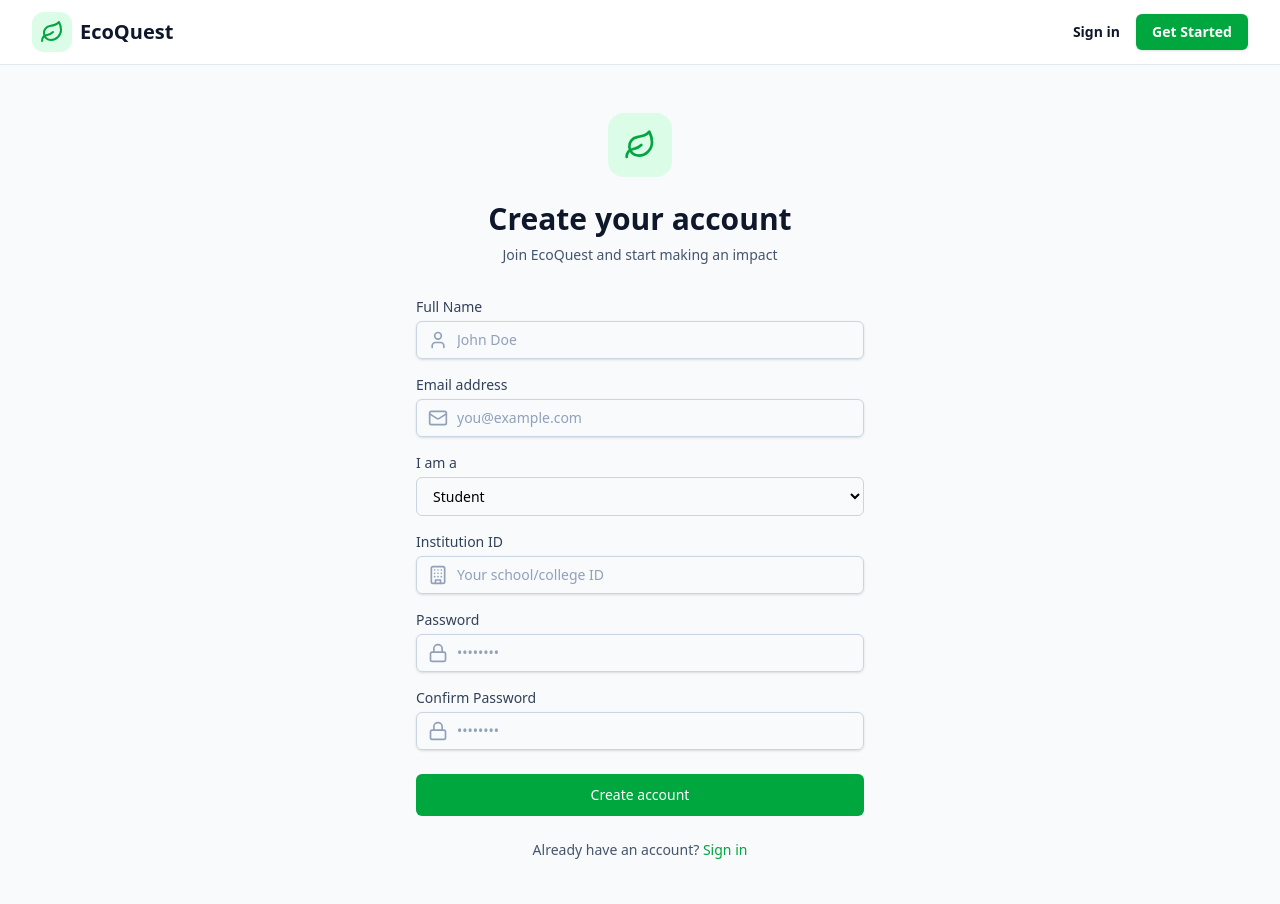
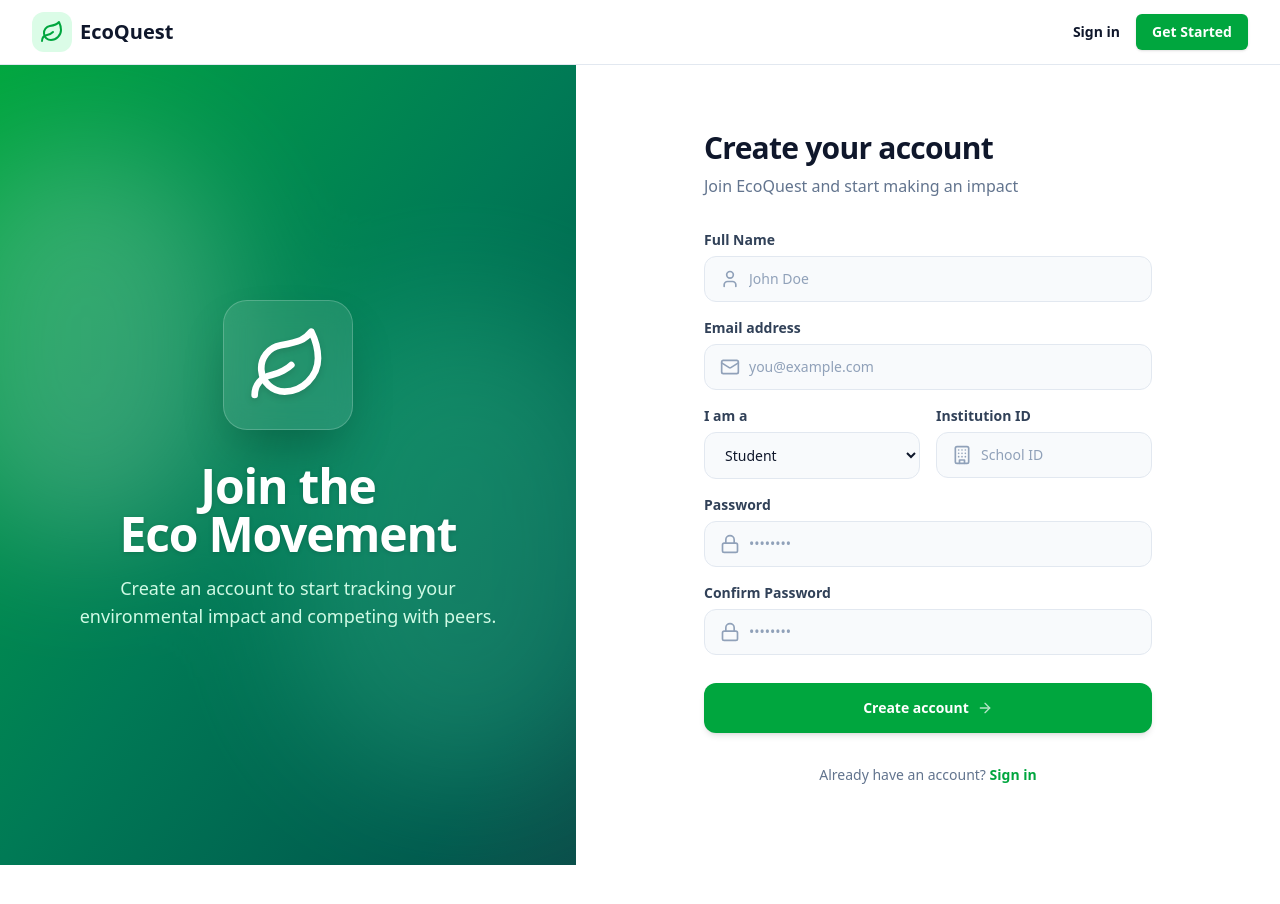
Before and after one commit to spjr1115-creator/ecoquest, a React (Vite) app in the folder apps/web/: page /register in a window 1280 px wide. Shown: the top 904 px of the page. After the commit the page ends 865 px from the top, so only its background shows below. Built offline with nearby package versions, Linux system fonts and the light colour scheme; no server answers.

Commit message:
Redesign Register UI to match new premium design language

```diff
--- a/apps/web/src/pages/Register.jsx
+++ b/apps/web/src/pages/Register.jsx
@@ -1,7 +1,7 @@
 import { useState } from 'react'
 import { useNavigate, Link } from 'react-router-dom'
 import { useAuth } from '../context/AuthContext'
-import { Leaf, Mail, Lock, User, Building, AlertCircle } from 'lucide-react'
+import { Leaf, Mail, Lock, User, Building, AlertCircle, ArrowRight, CheckCircle } from 'lucide-react'
 
 export default function Register() {
   const [formData, setFormData] = useState({
@@ -83,27 +83,51 @@ export default function Register() {
   }
 
   return (
-    <div className="min-h-screen flex items-center justify-center px-4 sm:px-6 lg:px-8 bg-slate-50 py-12">
-      <div className="max-w-md w-full space-y-8">
-        <div className="text-center">
-          <div className="mx-auto h-16 w-16 flex items-center justify-center rounded-2xl bg-green-100">
+    <div className="min-h-screen flex bg-white">
+      {/* Left Side - Visual/Branding (Hidden on mobile) */}
+      <div className="hidden lg:flex lg:w-[45%] relative overflow-hidden bg-gradient-to-br from-green-600 via-emerald-700 to-teal-900 justify-center items-center">
+        {/* Decorative background shapes */}
+        <div className="absolute top-0 left-0 w-full h-full overflow-hidden opacity-20 pointer-events-none">
+          <div className="absolute top-[10%] -left-[10%] w-[50%] h-[50%] rounded-full bg-white blur-3xl mix-blend-overlay"></div>
+          <div className="absolute bottom-[10%] -right-[10%] w-[60%] h-[60%] rounded-full bg-emerald-300 blur-3xl mix-blend-overlay"></div>
+        </div>
+
+        <div className="relative z-10 flex flex-col items-center text-center px-12">
+          <div className="bg-white/10 p-6 rounded-3xl backdrop-blur-md border border-white/20 mb-8 shadow-2xl">
+            <Leaf className="h-20 w-20 text-white drop-shadow-md" />
+          </div>
+          <h1 className="text-4xl md:text-5xl font-black text-white tracking-tight mb-4 drop-shadow-sm">
+            Join the <br/>Eco Movement
+          </h1>
+          <p className="text-emerald-100 text-lg max-w-md font-medium">
+            Create an account to start tracking your environmental impact and competing with peers.
+          </p>
+        </div>
+      </div>
+
+      {/* Right Side - Form */}
+      <div className="flex-1 flex items-center justify-center p-8 sm:p-12 lg:p-16 h-screen overflow-y-auto">
+        <div className="w-full max-w-md space-y-8 animate-in fade-in slide-in-from-bottom-4 duration-700 pb-12">
+
+          <div className="text-center lg:text-left mt-8">
+            <div className="lg:hidden mx-auto h-16 w-16 flex items-center justify-center rounded-2xl bg-green-100 mb-6">
               <Leaf className="h-8 w-8 text-green-600" />
             </div>
-          <h2 className="mt-6 text-3xl font-bold text-slate-900">
+            <h2 className="text-3xl font-black text-slate-900 tracking-tight">
               Create your account
             </h2>
-          <p className="mt-2 text-sm text-slate-600">
+            <p className="mt-2 text-slate-500 font-medium">
               Join EcoQuest and start making an impact
             </p>
           </div>
 
-        <form className="mt-8 space-y-6" onSubmit={handleSubmit}>
+          <form className="mt-8 space-y-5" onSubmit={handleSubmit}>
             {error && (
-            <div className="rounded-md bg-red-50 p-4">
-              <div className="flex">
-                <AlertCircle className="h-5 w-5 text-red-400" />
+              <div className="rounded-xl bg-red-50 p-4 border border-red-100 animate-in fade-in slide-in-from-top-2">
+                <div className="flex items-center">
+                  <AlertCircle className="h-5 w-5 text-red-500 shrink-0" />
                   <div className="ml-3">
-                  <p className="text-sm text-red-800">{error}</p>
+                    <p className="text-sm font-bold text-red-800">{error}</p>
                   </div>
                 </div>
               </div>
@@ -111,12 +135,12 @@ export default function Register() {
 
             <div className="space-y-4">
               <div>
-              <label htmlFor="name" className="block text-sm font-medium text-slate-700">
+                <label htmlFor="name" className="block text-sm font-bold text-slate-700 mb-1.5">
                   Full Name
                 </label>
-              <div className="mt-1 relative">
-                <div className="absolute inset-y-0 left-0 pl-3 flex items-center pointer-events-none">
-                  <User className="h-5 w-5 text-slate-400" />
+                <div className="relative group">
+                  <div className="absolute inset-y-0 left-0 pl-4 flex items-center pointer-events-none transition-colors group-focus-within:text-green-600">
+                    <User className="h-5 w-5 text-slate-400 group-focus-within:text-green-500 transition-colors" />
                   </div>
                   <input
                     id="name"
@@ -125,19 +149,19 @@ export default function Register() {
                     required
                     value={formData.name}
                     onChange={handleChange}
-                  className="block w-full pl-10 pr-3 py-2 border border-slate-300 rounded-md shadow-sm placeholder-slate-400 focus:outline-none focus:ring-green-500 focus:border-green-500 sm:text-sm"
+                    className="block w-full pl-11 pr-4 py-3 bg-slate-50 border border-slate-200 rounded-xl text-slate-900 font-medium placeholder-slate-400 focus:outline-none focus:ring-2 focus:ring-green-500/20 focus:border-green-500 focus:bg-white transition-all sm:text-sm"
                     placeholder="John Doe"
                   />
                 </div>
               </div>
 
               <div>
-              <label htmlFor="email" className="block text-sm font-medium text-slate-700">
+                <label htmlFor="email" className="block text-sm font-bold text-slate-700 mb-1.5">
                   Email address
                 </label>
-              <div className="mt-1 relative">
-                <div className="absolute inset-y-0 left-0 pl-3 flex items-center pointer-events-none">
-                  <Mail className="h-5 w-5 text-slate-400" />
+                <div className="relative group">
+                  <div className="absolute inset-y-0 left-0 pl-4 flex items-center pointer-events-none transition-colors group-focus-within:text-green-600">
+                    <Mail className="h-5 w-5 text-slate-400 group-focus-within:text-green-500 transition-colors" />
                   </div>
                   <input
                     id="email"
@@ -147,14 +171,15 @@ export default function Register() {
                     required
                     value={formData.email}
                     onChange={handleChange}
-                  className="block w-full pl-10 pr-3 py-2 border border-slate-300 rounded-md shadow-sm placeholder-slate-400 focus:outline-none focus:ring-green-500 focus:border-green-500 sm:text-sm"
+                    className="block w-full pl-11 pr-4 py-3 bg-slate-50 border border-slate-200 rounded-xl text-slate-900 font-medium placeholder-slate-400 focus:outline-none focus:ring-2 focus:ring-green-500/20 focus:border-green-500 focus:bg-white transition-all sm:text-sm"
                     placeholder="you@example.com"
                   />
                 </div>
               </div>
 
+              <div className="grid grid-cols-1 sm:grid-cols-2 gap-4">
                 <div>
-              <label htmlFor="role" className="block text-sm font-medium text-slate-700">
+                  <label htmlFor="role" className="block text-sm font-bold text-slate-700 mb-1.5">
                     I am a
                   </label>
                   <select
@@ -162,7 +187,7 @@ export default function Register() {
                     name="role"
                     value={formData.role}
                     onChange={handleChange}
-                className="mt-1 block w-full pl-3 pr-10 py-2 text-base border border-slate-300 focus:outline-none focus:ring-green-500 focus:border-green-500 sm:text-sm rounded-md"
+                    className="block w-full px-4 py-3 bg-slate-50 border border-slate-200 rounded-xl text-slate-900 font-medium focus:outline-none focus:ring-2 focus:ring-green-500/20 focus:border-green-500 focus:bg-white transition-all sm:text-sm"
                   >
                     <option value="student">Student</option>
                     <option value="teacher">Teacher</option>
@@ -170,12 +195,12 @@ export default function Register() {
                 </div>
 
                 <div>
-              <label htmlFor="institutionId" className="block text-sm font-medium text-slate-700">
+                  <label htmlFor="institutionId" className="block text-sm font-bold text-slate-700 mb-1.5">
                     Institution ID
                   </label>
-              <div className="mt-1 relative">
-                <div className="absolute inset-y-0 left-0 pl-3 flex items-center pointer-events-none">
-                  <Building className="h-5 w-5 text-slate-400" />
+                  <div className="relative group">
+                    <div className="absolute inset-y-0 left-0 pl-4 flex items-center pointer-events-none transition-colors group-focus-within:text-green-600">
+                      <Building className="h-5 w-5 text-slate-400 group-focus-within:text-green-500 transition-colors" />
                     </div>
                     <input
                       id="institutionId"
@@ -183,19 +208,20 @@ export default function Register() {
                       type="text"
                       value={formData.institutionId}
                       onChange={handleChange}
-                  className="block w-full pl-10 pr-3 py-2 border border-slate-300 rounded-md shadow-sm placeholder-slate-400 focus:outline-none focus:ring-green-500 focus:border-green-500 sm:text-sm"
-                  placeholder="Your school/college ID"
+                      className="block w-full pl-11 pr-4 py-3 bg-slate-50 border border-slate-200 rounded-xl text-slate-900 font-medium placeholder-slate-400 focus:outline-none focus:ring-2 focus:ring-green-500/20 focus:border-green-500 focus:bg-white transition-all sm:text-sm"
+                      placeholder="School ID"
                     />
+                  </div>
                 </div>
               </div>
 
               <div>
-              <label htmlFor="password" className="block text-sm font-medium text-slate-700">
+                <label htmlFor="password" className="block text-sm font-bold text-slate-700 mb-1.5">
                   Password
                 </label>
-              <div className="mt-1 relative">
-                <div className="absolute inset-y-0 left-0 pl-3 flex items-center pointer-events-none">
-                  <Lock className="h-5 w-5 text-slate-400" />
+                <div className="relative group">
+                  <div className="absolute inset-y-0 left-0 pl-4 flex items-center pointer-events-none transition-colors group-focus-within:text-green-600">
+                    <Lock className="h-5 w-5 text-slate-400 group-focus-within:text-green-500 transition-colors" />
                   </div>
                   <input
                     id="password"
@@ -204,19 +230,19 @@ export default function Register() {
                     required
                     value={formData.password}
                     onChange={handleChange}
-                  className="block w-full pl-10 pr-3 py-2 border border-slate-300 rounded-md shadow-sm placeholder-slate-400 focus:outline-none focus:ring-green-500 focus:border-green-500 sm:text-sm"
+                    className="block w-full pl-11 pr-4 py-3 bg-slate-50 border border-slate-200 rounded-xl text-slate-900 font-medium placeholder-slate-400 focus:outline-none focus:ring-2 focus:ring-green-500/20 focus:border-green-500 focus:bg-white transition-all sm:text-sm"
                     placeholder="••••••••"
                   />
                 </div>
               </div>
 
               <div>
-              <label htmlFor="confirmPassword" className="block text-sm font-medium text-slate-700">
+                <label htmlFor="confirmPassword" className="block text-sm font-bold text-slate-700 mb-1.5">
                   Confirm Password
                 </label>
-              <div className="mt-1 relative">
-                <div className="absolute inset-y-0 left-0 pl-3 flex items-center pointer-events-none">
-                  <Lock className="h-5 w-5 text-slate-400" />
+                <div className="relative group">
+                  <div className="absolute inset-y-0 left-0 pl-4 flex items-center pointer-events-none transition-colors group-focus-within:text-green-600">
+                    <Lock className="h-5 w-5 text-slate-400 group-focus-within:text-green-500 transition-colors" />
                   </div>
                   <input
                     id="confirmPassword"
@@ -225,32 +251,44 @@ export default function Register() {
                     required
                     value={formData.confirmPassword}
                     onChange={handleChange}
-                  className="block w-full pl-10 pr-3 py-2 border border-slate-300 rounded-md shadow-sm placeholder-slate-400 focus:outline-none focus:ring-green-500 focus:border-green-500 sm:text-sm"
+                    className="block w-full pl-11 pr-4 py-3 bg-slate-50 border border-slate-200 rounded-xl text-slate-900 font-medium placeholder-slate-400 focus:outline-none focus:ring-2 focus:ring-green-500/20 focus:border-green-500 focus:bg-white transition-all sm:text-sm"
                     placeholder="••••••••"
                   />
                 </div>
               </div>
             </div>
 
-          <div>
+            <div className="pt-2">
               <button
                 type="submit"
                 disabled={loading}
-              className="group relative w-full flex justify-center py-2.5 px-4 border border-transparent text-sm font-medium rounded-md text-white bg-green-600 hover:bg-green-700 focus:outline-none focus:ring-2 focus:ring-offset-2 focus:ring-green-500 disabled:opacity-50 disabled:cursor-not-allowed transition-colors"
+                className="group relative w-full flex justify-center items-center py-3.5 px-4 border border-transparent text-sm font-bold rounded-xl text-white bg-green-600 hover:bg-green-700 focus:outline-none focus:ring-4 focus:ring-green-500/30 disabled:opacity-70 disabled:cursor-not-allowed transition-all shadow-md hover:shadow-lg"
               >
-              {loading ? 'Creating account...' : 'Create account'}
+                {loading ? (
+                  <span className="flex items-center">
+                    <svg className="animate-spin -ml-1 mr-3 h-5 w-5 text-white" xmlns="http://www.w3.org/2000/svg" fill="none" viewBox="0 0 24 24">
+                      <circle className="opacity-25" cx="12" cy="12" r="10" stroke="currentColor" strokeWidth="4"></circle>
+                      <path className="opacity-75" fill="currentColor" d="M4 12a8 8 0 018-8V0C5.373 0 0 5.373 0 12h4zm2 5.291A7.962 7.962 0 014 12H0c0 3.042 1.135 5.824 3 7.938l3-2.647z"></path>
+                    </svg>
+                    Creating account...
+                  </span>
+                ) : (
+                  <span className="flex items-center">
+                    Create account
+                    <ArrowRight className="ml-2 h-4 w-4 opacity-70 group-hover:opacity-100 group-hover:translate-x-1 transition-all" />
+                  </span>
+                )}
               </button>
             </div>
+          </form>
 
-          <div className="text-center">
-            <p className="text-sm text-slate-600">
+          <p className="mt-8 text-center text-sm text-slate-500 font-medium">
             Already have an account?{' '}
-              <Link to="/login" className="font-medium text-green-600 hover:text-green-500">
+            <Link to="/login" className="font-bold text-green-600 hover:text-green-500 transition-colors">
               Sign in
             </Link>
           </p>
         </div>
-        </form>
       </div>
     </div>
   )
```
Lines whose indentation alone changed are shown as unchanged.
